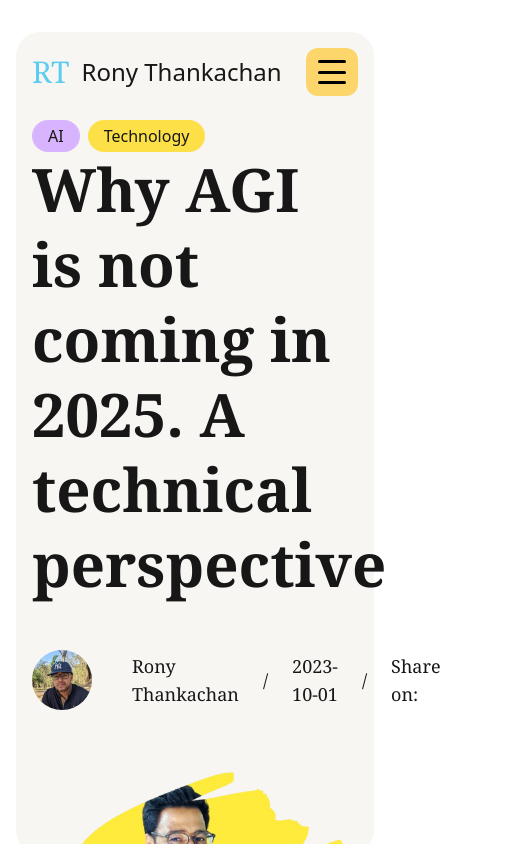
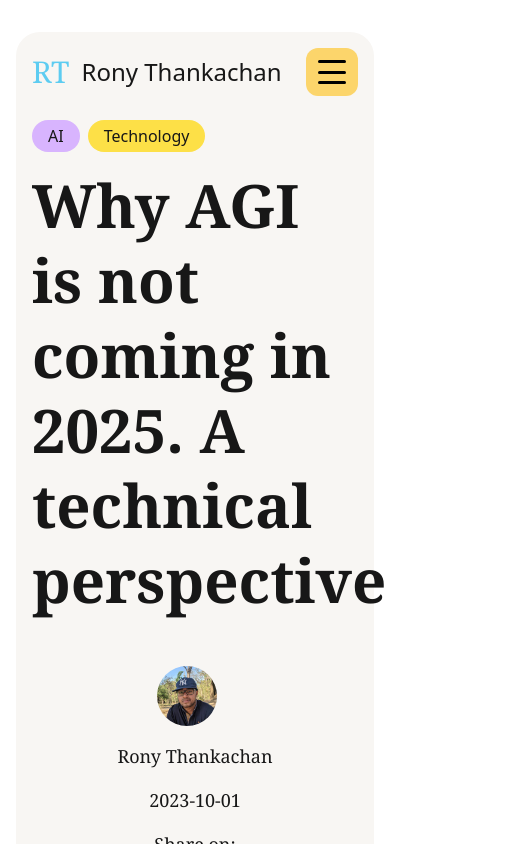
Before and after one commit to ronythankachan/ronythankachan.com, a Next.js app: page /blogs/blog1 in a window 390 px wide. Shown: the top 844 px of the page, 521 px wide, since content can reach past the window. Built offline with nearby package versions, Linux system fonts and the light colour scheme.

Commit message:
Some style fixes for blog sharing

```diff
--- a/app/blogs/[slug]/page.tsx
+++ b/app/blogs/[slug]/page.tsx
@@ -43,7 +43,7 @@ const BlogPage = async ({ params }: { params: Promise<Params> }) => {
     <>
       <HeroSection>
         <Container>
-          <div className="flex items-center gap-2">
+          <div className="flex items-center gap-2 mb-4">
             {data.category.map((category: string) => (
               <p
                 className={`px-4 py-1 rounded-full ${
@@ -58,7 +58,7 @@ const BlogPage = async ({ params }: { params: Promise<Params> }) => {
           <h1 className="text-[60px] leading-tight font-serif mb-12 font-semibold">
             {data.title}
           </h1>
-          <div className="flex items-center gap-6 font-serif text-lg mb-20">
+          <div className="flex flex-col md:flex-row items-center gap-4 md:gap-6 font-serif text-lg mb-20">
             <Image
               src={"/rony2.jpeg"}
               alt={data.title}
@@ -67,15 +67,13 @@ const BlogPage = async ({ params }: { params: Promise<Params> }) => {
               className="rounded-full mr-4"
             />
             <p>{"Rony Thankachan"}</p>
-            <p>/</p>
+            <p className="hidden md:block">/</p>
             <p>{data.date}</p>
-            <p>/</p>
+            <p className="hidden md:block">/</p>
             <p>Share on:</p>
             <div className="flex items-center gap-2">
               <Link
-                href={`https://www.linkedin.com/shareArticle?mini=true&url=https://ronythankachan.com/blogs/${slug}&text=${encodeURIComponent(
-                  data.title
-                )}`}
+                href={""}
                 className="p-3 flex items-center justify-center rounded-full bg-white hover:bg-blue-400"
                 target="_blank"
                 rel="noopener noreferrer"
@@ -88,9 +86,7 @@ const BlogPage = async ({ params }: { params: Promise<Params> }) => {
                 />
               </Link>
               <Link
-                href={`https://twitter.com/intent/tweet?url=https://ronythankachan.com/blogs/${slug}&text=${encodeURIComponent(
-                  data.title
-                )}`}
+                href={""}
                 className="p-3 flex items-center justify-center rounded-full bg-white hover:bg-blue-400"
                 target="_blank"
                 rel="noopener noreferrer"
@@ -109,8 +105,8 @@ const BlogPage = async ({ params }: { params: Promise<Params> }) => {
       <BlogPost
         author={"Rony Thankachan"}
         bgColor={data.bgColor}
+        title={data.title}
         imageUrl={data.imageUrl}
-        title={data.title}
         content={content}
       />
     </>
--- a/app/components/BlogCard.tsx
+++ b/app/components/BlogCard.tsx
@@ -16,7 +16,7 @@ interface BlogPost {
 const BlogCard: React.FC<{ post: BlogPost }> = ({ post }) => {
   return (
     <Link href={`/blogs/${post.slug}`} key={post.slug}>
-      <CardContainer className="h-[600px] flex flex-col justify-between">
+      <CardContainer className="h-[500px] md:h-[600px] flex flex-col justify-between">
         <div
           className={`relative w-full h-[300px] mb-6 rounded-2xl overflow-hidden font-serif ${
             post.imageUrl ? "" : post.bgColor
```
